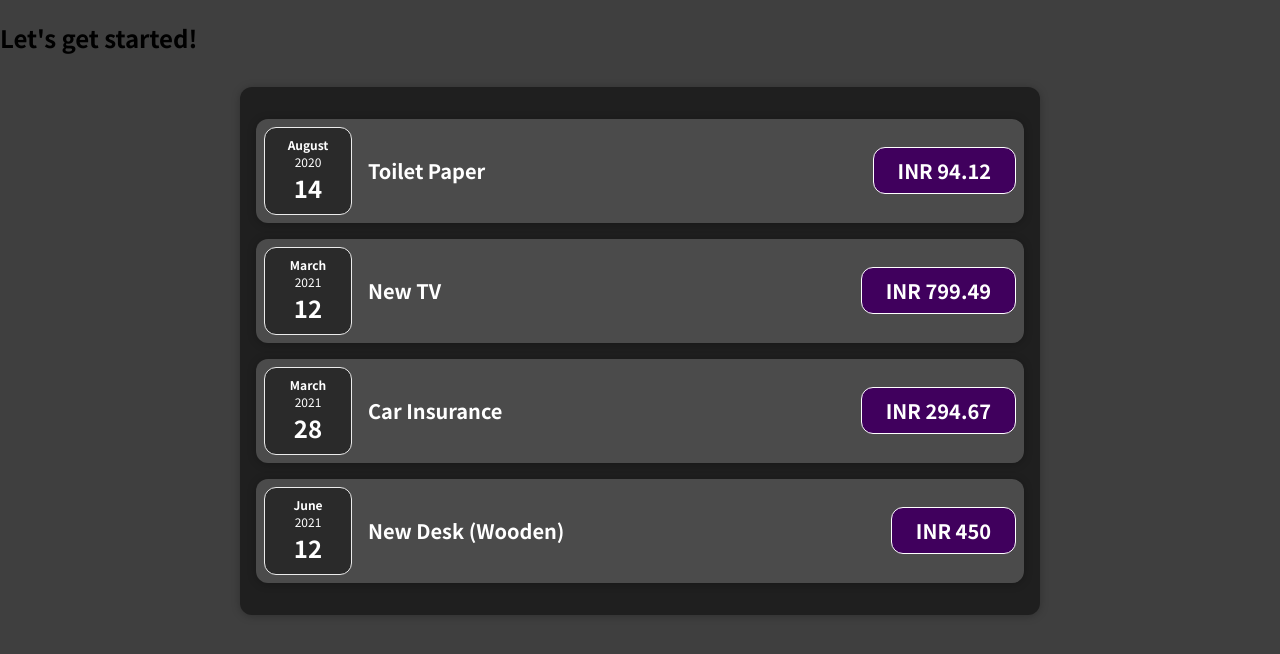
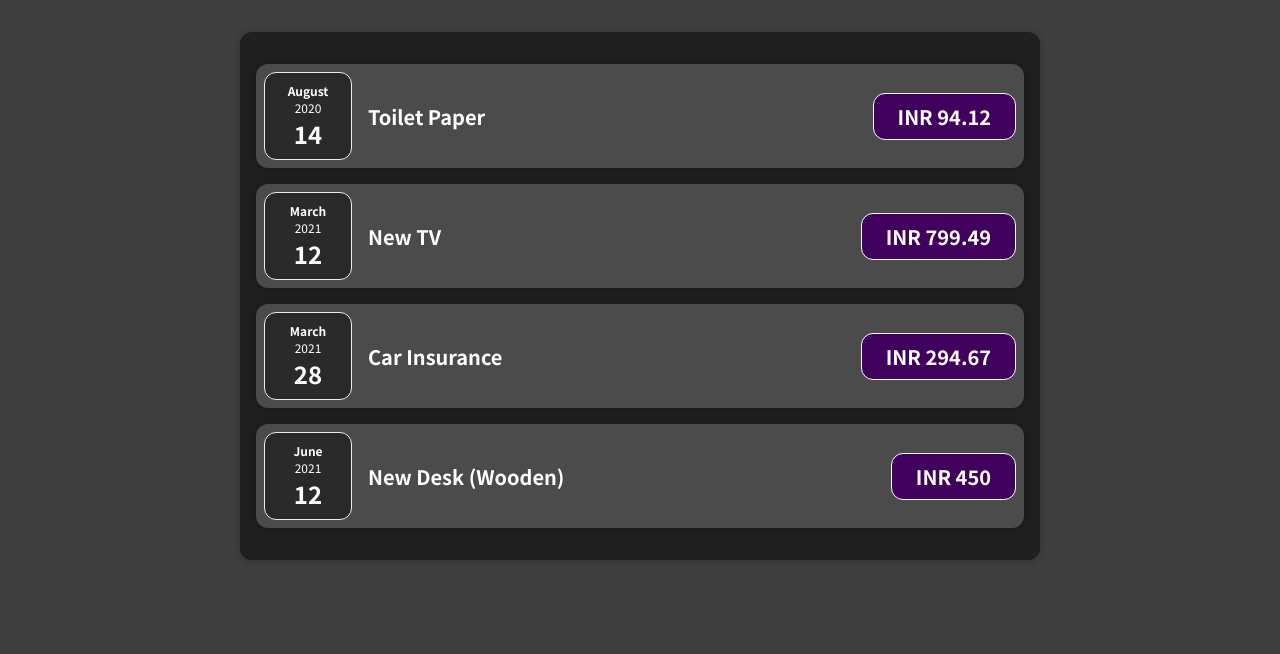
Before and after one commit to Balraj1425/ReactExpenseRecorder, a JavaScript app: page / in a window 1280 px wide. Shown: the top 654 px of the page. Built offline with nearby package versions, Linux system fonts and the light colour scheme.

Commit message:
WIP: Component organized

```diff
--- a/src/App.js
+++ b/src/App.js
@@ -1,4 +1,4 @@
-import Expenses from "./components/Expenses";
+import Expenses from "./components/Expenses/Expenses";
 
 function App() {
   const expenses = [
@@ -31,7 +31,6 @@ function App() {
   // we can set the data inside the components in form of properties and this data can be fetched inside the Component with help of props to reuse the component
   return (
     <div>
-      <h2>Let's get started!</h2>
       <Expenses expenses = {expenses}></Expenses>
     </div>
   );
--- a/src/components/ExpenseItem.js
+++ b/src/components/Expenses/ExpenseItem.js
@@ -1,6 +1,6 @@
 import ExpenseDate from './ExpenseDate';
 import './ExpenseItem.css';
-import Card from './Card';
+import Card from '../UI/Card';
 
 const ExpenseItem = (props) =>{
 
--- a/src/components/Expenses.js
+++ b/src/components/Expenses/Expenses.js
@@ -1,5 +1,5 @@
 import './Expenses.css';
-import Card from './Card';
+import Card from '../UI/Card';
 import ExpenseItem from './ExpenseItem';
 
 const Expenses = (props) => {
```
Also changed, not shown: src/components/Expenses/ExpenseDate.css (renamed from src/components/ExpenseDate.css), src/components/Expenses/ExpenseDate.js (renamed from src/components/ExpenseDate.js), src/components/Expenses/ExpenseItem.css (renamed from src/components/ExpenseItem.css), src/components/Expenses/Expenses.css (renamed from src/components/Expenses.css), src/components/UI/Card.css (renamed from src/components/Card.css), src/components/UI/Card.js (renamed from src/components/Card.js).
